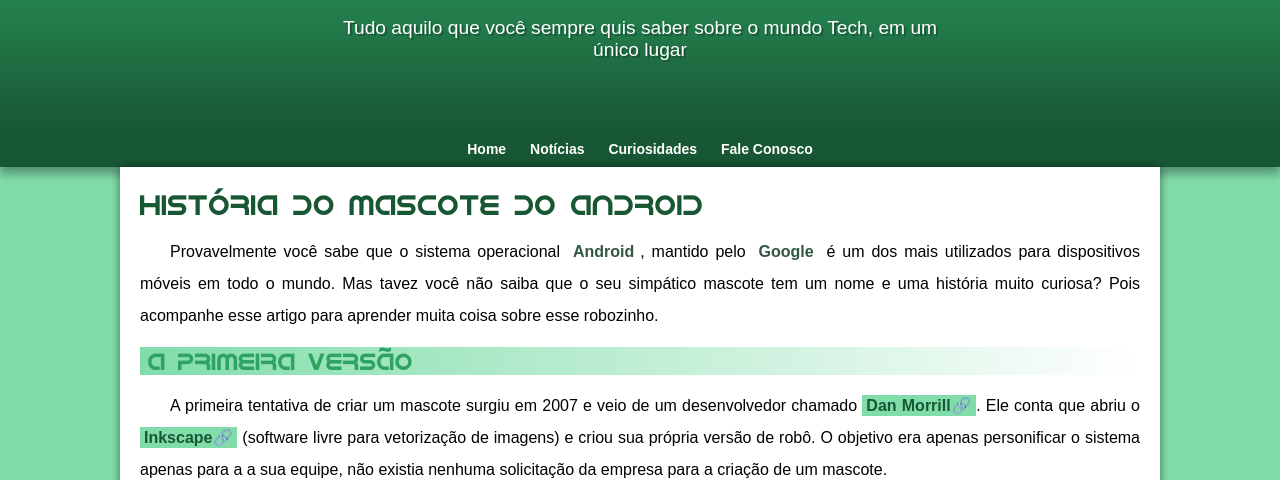
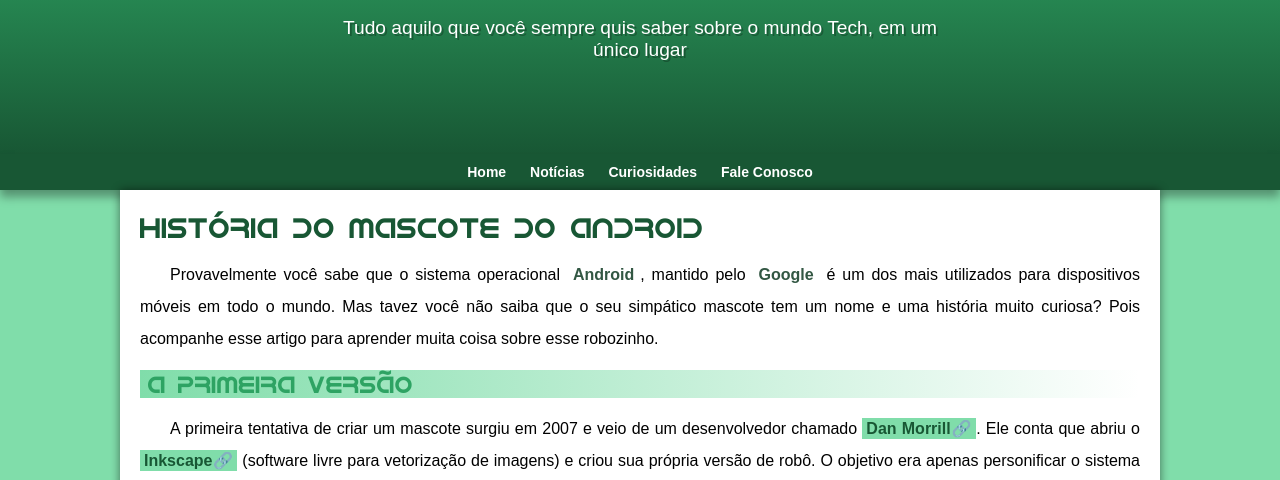
Before and after one commit to victormacedov/projeto-android, a plain HTML site: page index.html in a window 1280 px wide. Shown: the part 100-580 px from the top of the page. Drawn offline with Linux system fonts and the light colour scheme.

Commit message:
atualização02

```diff
--- a/style.css
+++ b/style.css
@@ -36,7 +36,8 @@ a.externo::after{
 
 header{
     background-image: linear-gradient(to bottom, var(--cor2), var(--cor4));
-    min-height: 191px;
+    max-height: 1000px;
+    min-height: 214px;
     text-align: center;
     padding-top: 40px;
 }
```
